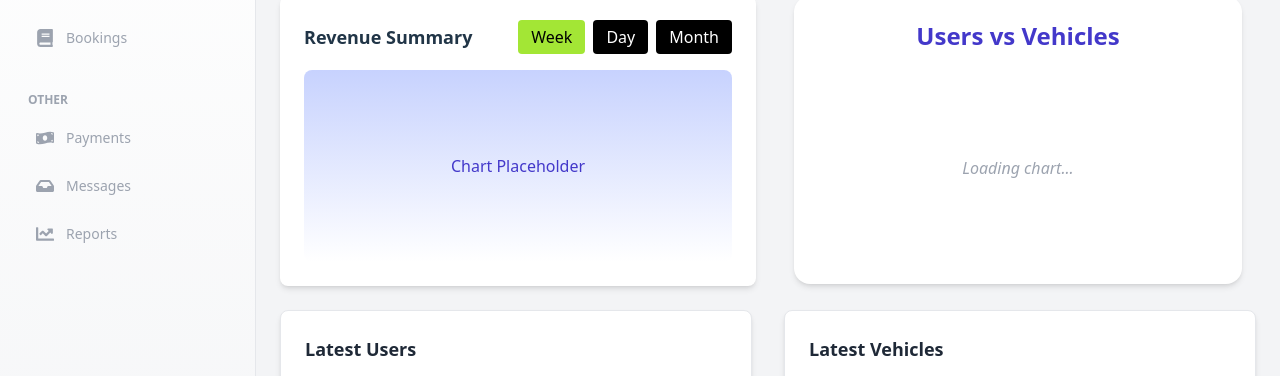
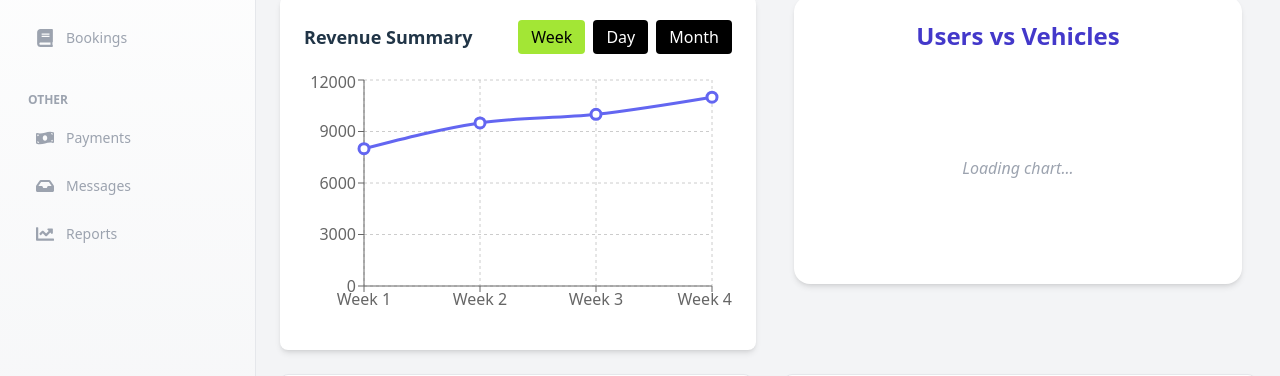
Before and after one commit to stha9840/gadikhoj_web, a React app: page /admin in a window 1280 px wide. Shown: the part 172-548 px from the top of the page. Built offline with nearby package versions, Linux system fonts and the light colour scheme; no server answers; the HTML template or start-up script is replaced by a standard one.

Commit message:
Booking Api Added

```diff
--- /dev/null
+++ b/src/api/bookingApi.js
@@ -0,0 +1,13 @@
+import axios from "../api";
+
+//  Get all bookings (admin)
+export const getAllBookingApi = (params) => axios.get("/bookings", { params });
+
+//  Get bookings of the logged-in user
+export const getMyBookingsApi = () => axios.get("/bookings/my");
+
+// Create a booking
+export const createBookingApi = (data) => axios.post("/bookings", data);
+
+//  Cancel a booking
+export const cancelBookingApi = (id) => axios.patch(`/bookings/${id}/cancel`);
--- a/src/components/admin/dashboard/RevenueSummary.jsx
+++ b/src/components/admin/dashboard/RevenueSummary.jsx
@@ -1,20 +1,89 @@
 // src/components/dashboard/RevenueSummary.jsx
-import React from 'react';
+import React, { useState } from 'react';
+import {
+  LineChart, Line, XAxis, YAxis, CartesianGrid, Tooltip, ResponsiveContainer
+} from 'recharts';
 
-const RevenueSummary = () => (
+const dayData = [
+  { name: 'Mon', revenue: 1200 },
+  { name: 'Tue', revenue: 1800 },
+  { name: 'Wed', revenue: 1500 },
+  { name: 'Thu', revenue: 2000 },
+  { name: 'Fri', revenue: 2200 },
+  { name: 'Sat', revenue: 1700 },
+  { name: 'Sun', revenue: 1900 },
+];
+
+const weekData = [
+  { name: 'Week 1', revenue: 8000 },
+  { name: 'Week 2', revenue: 9500 },
+  { name: 'Week 3', revenue: 10000 },
+  { name: 'Week 4', revenue: 11000 },
+];
+
+const monthData = [
+  { name: 'Jan', revenue: 40000 },
+  { name: 'Feb', revenue: 38000 },
+  { name: 'Mar', revenue: 42000 },
+  { name: 'Apr', revenue: 46000 },
+  { name: 'May', revenue: 50000 },
+  { name: 'Jun', revenue: 53000 },
+];
+
+const RevenueSummary = () => {
+  const [selectedRange, setSelectedRange] = useState('week');
+
+  const getChartData = () => {
+    switch (selectedRange) {
+      case 'day':
+        return dayData;
+      case 'month':
+        return monthData;
+      case 'week':
+      default:
+        return weekData;
+    }
+  };
+
+  return (
     <div className="bg-white p-6 rounded-lg shadow-md">
       <div className="flex justify-between items-center mb-4">
         <h2 className="text-lg font-semibold">Revenue Summary</h2>
         <div className="space-x-2">
-        <button className="bg-lime-400 text-black px-3 py-1 rounded">Week</button>
-        <button className="bg-black text-white px-3 py-1 rounded">Day</button>
-        <button className="bg-black text-white px-3 py-1 rounded">Month</button>
+          <button
+            onClick={() => setSelectedRange('week')}
+            className={`px-3 py-1 rounded ${selectedRange === 'week' ? 'bg-lime-400 text-black' : 'bg-black text-white'}`}
+          >
+            Week
+          </button>
+          <button
+            onClick={() => setSelectedRange('day')}
+            className={`px-3 py-1 rounded ${selectedRange === 'day' ? 'bg-lime-400 text-black' : 'bg-black text-white'}`}
+          >
+            Day
+          </button>
+          <button
+            onClick={() => setSelectedRange('month')}
+            className={`px-3 py-1 rounded ${selectedRange === 'month' ? 'bg-lime-400 text-black' : 'bg-black text-white'}`}
+          >
+            Month
+          </button>
         </div>
       </div>
-    <div className="w-full h-48 bg-gradient-to-b from-indigo-200 to-white rounded-lg flex items-center justify-center text-indigo-700 font-medium">
-      Chart Placeholder
+
+      <div className="w-full h-64">
+        <ResponsiveContainer width="100%" height="100%">
+          <LineChart data={getChartData()} margin={{ top: 10, right: 20, bottom: 10, left: 0 }}>
+            <CartesianGrid strokeDasharray="3 3" />
+            <XAxis dataKey="name" />
+            <YAxis />
+            <Tooltip />
+            <Line type="monotone" dataKey="revenue" stroke="#6366f1" strokeWidth={3} dot={{ r: 5 }} />
+          </LineChart>
+        </ResponsiveContainer>
       </div>
     </div>
   );
+};
 
 export default RevenueSummary;
```
Lines whose indentation alone changed are shown as unchanged.
